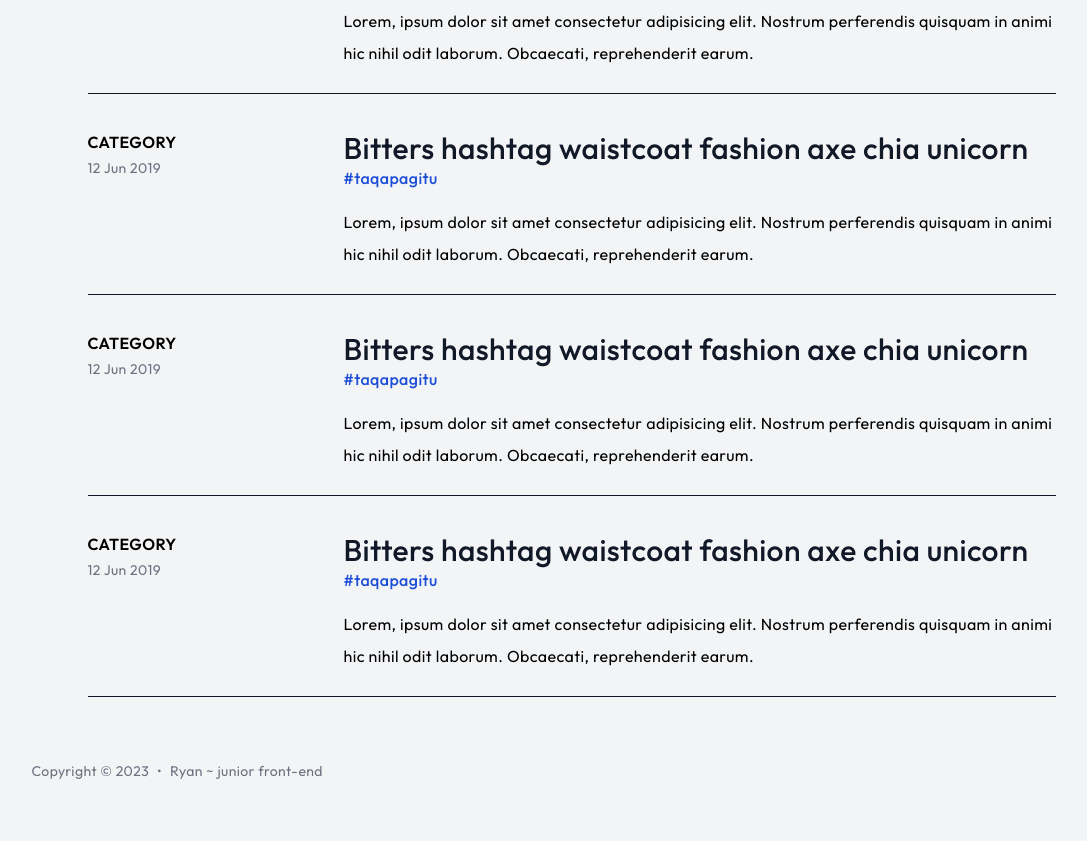
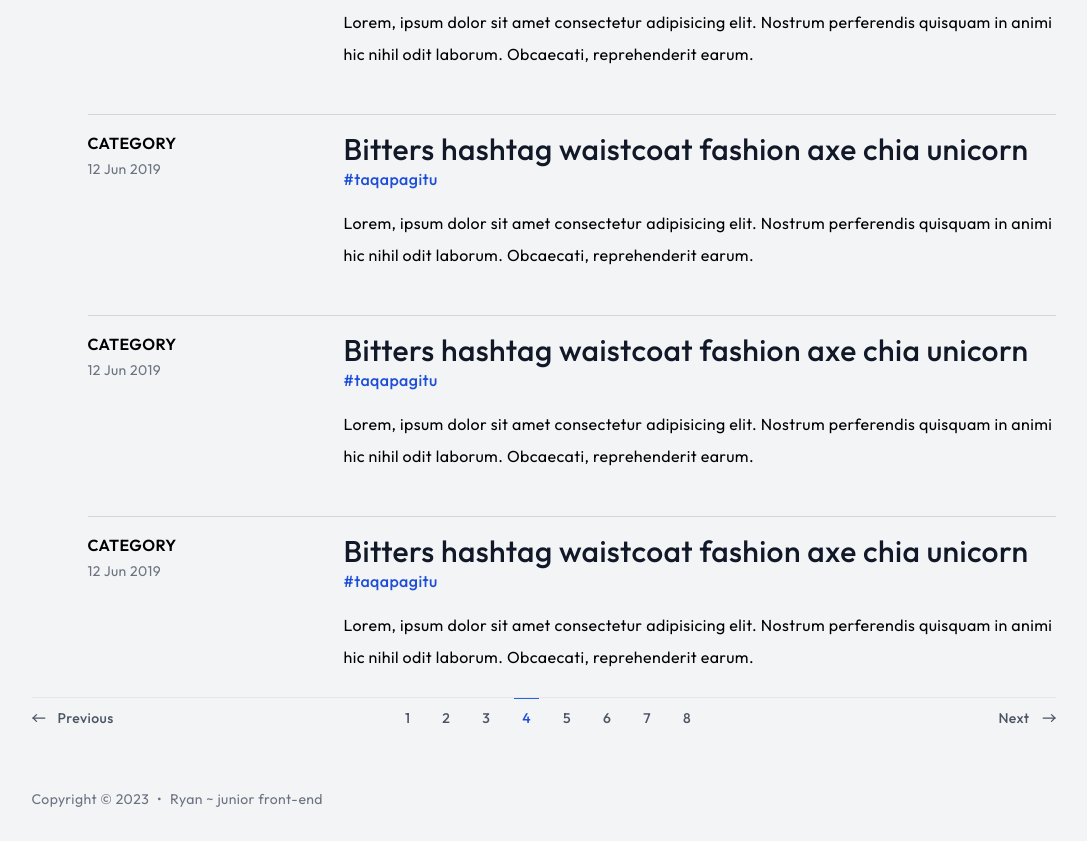
Before and after one commit to rian-nzr/portfolio, a Next.js app: page /blog in a window 1280 px wide. Shown: the part 858-1699 px from the top of the page, without its empty margins (142-1229 px from the left). Before the commit the page ends 1671 px from the top, so only its background shows below. Built offline with nearby package versions, Linux system fonts and the light colour scheme.

Commit message:
add beberapa

```diff
--- a/components/Layouts/index.tsx
+++ b/components/Layouts/index.tsx
@@ -26,7 +26,6 @@ export default function Layout({ children, }: props) {
                         <div className=" min-h-screen flex flex-col justify-between">
                             {children}
                             <Footer />
-
                         </div>
                     </main>
 
--- /dev/null
+++ b/components/assets/blogcardmodeii.tsx
@@ -0,0 +1,33 @@
+export default function BlogCardModeII() {
+    return (
+        <>
+            <div className="dark:bg-gray-800 dark:text-gray-50">
+                <div className="container grid grid-cols-12 mx-auto dark:bg-gray-900">
+                    <div className="bg-no-repeat bg-cover dark:bg-gray-700 col-span-full lg:col-span-5">apa</div>
+                    <div className="flex flex-col p-6 col-span-full -span-full lg:col-span-7 lg:p-10">
+                        <div className="flex justify-start">
+                            <span className="px-2 py-1 text-xs rounded-full dark:bg-violet-400 dark:text-gray-900">Label</span>
+                        </div>
+                        <h1 className="text-3xl font-semibold">Lorem ipsum dolor sit.</h1>
+                        <p className="flex-1 pt-2">Lorem ipsum dolor sit amet consectetur adipisicing elit. Iste, reprehenderit adipisci tempore voluptas laborum quod.</p>
+                        <a rel="noopener noreferrer" href="#" className="inline-flex items-center pt-2 pb-6 space-x-2 text-sm dark:text-violet-400">
+                            <span>Read more</span>
+                            <svg xmlns="http://www.w3.org/2000/svg" viewBox="0 0 20 20" fill="currentColor" className="w-4 h-4">
+                                <path fillRule="evenodd" d="M12.293 5.293a1 1 0 011.414 0l4 4a1 1 0 010 1.414l-4 4a1 1 0 01-1.414-1.414L14.586 11H3a1 1 0 110-2h11.586l-2.293-2.293a1 1 0 010-1.414z" clipRule="evenodd"></path>
+                            </svg>
+                        </a>
+                        <div className="flex items-center justify-between pt-2">
+                            <div className="flex space-x-2">
+                                <svg xmlns="http://www.w3.org/2000/svg" viewBox="0 0 20 20" fill="currentColor" className="w-5 h-5 dark:text-gray-400">
+                                    <path fillRule="evenodd" d="M18 10a8 8 0 11-16 0 8 8 0 0116 0zm-6-3a2 2 0 11-4 0 2 2 0 014 0zm-2 4a5 5 0 00-4.546 2.916A5.986 5.986 0 0010 16a5.986 5.986 0 004.546-2.084A5 5 0 0010 11z" clipRule="evenodd"></path>
+                                </svg>
+                                <span className="self-center text-sm">by Leroy Jenkins</span>
+                            </div>
+                            <span className="text-xs">3 min read</span>
+                        </div>
+                    </div>
+                </div>
+            </div>
+        </>
+    )
+}
--- a/components/assets/cardblog.tsx
+++ b/components/assets/cardblog.tsx
@@ -1,7 +1,7 @@
 export default function CardBlog() {
     return (
         <>
-            <div className="py-4 flex flex-wrap md:flex-nowrap border-b border-gray-900">
+            <div className="py-4 flex flex-wrap md:flex-nowrap border-t dark:border-gray-900 border-gray-300">
                 <div className="md:w-64 md:mb-0 mb-6 flex-shrink-0 flex flex-col">
                     <span className="font-semibold title-font ">CATEGORY</span>
                     <span className="mt-1 text-gray-500 text-sm">12 Jun 2019</span>
--- a/components/assets/titlepage.tsx
+++ b/components/assets/titlepage.tsx
@@ -8,7 +8,7 @@ export default function TitlePage() {
                 <p className="leading-[1.5] md:leading-loose text-gray-700 dark:text-gray-400">Lorem ipsum dolor sit amet, consectetur adipisicing elit. Consectetur voluptatibus excepturi repudiandae laboriosam, ea nulla ipsum rem autem est alias.</p>
             </div>
 
-            <div className="relative flex items-center w-96 h-12 rounded-lg bg-gray-900 focus-within:shadow-lg border dark:border-gray-700 border-gray-300  overflow-hidden">
+            <div className="relative flex items-center w-96 h-12 rounded-lg dark:bg-gray-900 focus-within:shadow-lg border dark:border-gray-700 border-gray-400  overflow-hidden">
                 <div className="grid place-items-center h-full w-12 text-gray-0">
 
                     <BiSearch className="text-2xl text-gray-700 dark:text-gray-400"/>
--- a/components/sections/blog/listpost.tsx
+++ b/components/sections/blog/listpost.tsx
@@ -1,7 +1,11 @@
 import BlogList from "@/components/assets/bloglist";
 import CardBlog from "@/components/assets/cardblog";
+import BlogCardModeII from "@/components/assets/blogcardmodeii";
+import { useState } from "react";
 
 export default function ListPost() {
+   const [mode, setMode] = useState(true);
+
    return (
       <>
          <div className="flex items-center justify-between py-3 px-1">
@@ -9,6 +13,7 @@ export default function ListPost() {
 
          </div>
          <div className="pl-14 flex flex-col gap-5">
+            {/* <BlogCardModeII/> */}
             <CardBlog />
             <CardBlog />
             <CardBlog />
@@ -16,6 +21,37 @@ export default function ListPost() {
             <CardBlog />
             <CardBlog />
          </div>
+         <div className="flex items-center justify-center ">
+            <div className="w-full  flex items-center justify-between border-t border-gray-200 dark:border-gray-800">
+               <div className="flex items-center pt-3 text-gray-600 hover:text-indigo-700 cursor-pointer">
+                  <svg width={14} height={8} viewBox="0 0 14 8" fill="none" xmlns="http://www.w3.org/2000/svg">
+                     <path d="M1.1665 4H12.8332" stroke="currentColor" strokeWidth="1.25" strokeLinecap="round" strokeLinejoin="round" />
+                     <path d="M1.1665 4L4.49984 7.33333" stroke="currentColor" strokeWidth="1.25" strokeLinecap="round" strokeLinejoin="round" />
+                     <path d="M1.1665 4.00002L4.49984 0.666687" stroke="currentColor" strokeWidth="1.25" strokeLinecap="round" strokeLinejoin="round" />
+                  </svg>
+                  <p className="text-sm ml-3 font-medium leading-none ">Previous</p>
+               </div>
+               <div className="sm:flex hidden">
+                  <p className="text-sm font-medium leading-none cursor-pointer text-gray-600 hover:text-indigo-700 border-t border-transparent hover:border-indigo-400 pt-3 mr-4 px-2">1</p>
+                  <p className="text-sm font-medium leading-none cursor-pointer text-gray-600 hover:text-indigo-700 border-t border-transparent hover:border-indigo-400 pt-3 mr-4 px-2">2</p>
+                  <p className="text-sm font-medium leading-none cursor-pointer text-gray-600 hover:text-indigo-700 border-t border-transparent hover:border-indigo-400 pt-3 mr-4 px-2">3</p>
+                  <p className="text-sm font-medium leading-none cursor-pointer text-blue-700 border-t border-blue-600 pt-3 mr-4 px-2">4</p>
+                  <p className="text-sm font-medium leading-none cursor-pointer text-gray-600 hover:text-indigo-700 border-t border-transparent hover:border-indigo-400 pt-3 mr-4 px-2">5</p>
+                  <p className="text-sm font-medium leading-none cursor-pointer text-gray-600 hover:text-indigo-700 border-t border-transparent hover:border-indigo-400 pt-3 mr-4 px-2">6</p>
+                  <p className="text-sm font-medium leading-none cursor-pointer text-gray-600 hover:text-indigo-700 border-t border-transparent hover:border-indigo-400 pt-3 mr-4 px-2">7</p>
+                  <p className="text-sm font-medium leading-none cursor-pointer text-gray-600 hover:text-indigo-700 border-t border-transparent hover:border-indigo-400 pt-3 mr-4 px-2">8</p>
+               </div>
+               <div className="flex items-center pt-3 text-gray-600 hover:text-indigo-700 cursor-pointer">
+                  <p className="text-sm font-medium leading-none mr-3">Next</p>
+                  <svg width={14} height={8} viewBox="0 0 14 8" fill="none" xmlns="http://www.w3.org/2000/svg">
+                     <path d="M1.1665 4H12.8332" stroke="currentColor" strokeWidth="1.25" strokeLinecap="round" strokeLinejoin="round" />
+                     <path d="M9.5 7.33333L12.8333 4" stroke="currentColor" strokeWidth="1.25" strokeLinecap="round" strokeLinejoin="round" />
+                     <path d="M9.5 0.666687L12.8333 4.00002" stroke="currentColor" strokeWidth="1.25" strokeLinecap="round" strokeLinejoin="round" />
+                  </svg>
+               </div>
+            </div>
+         </div>
+
       </>
    )
 }
```
